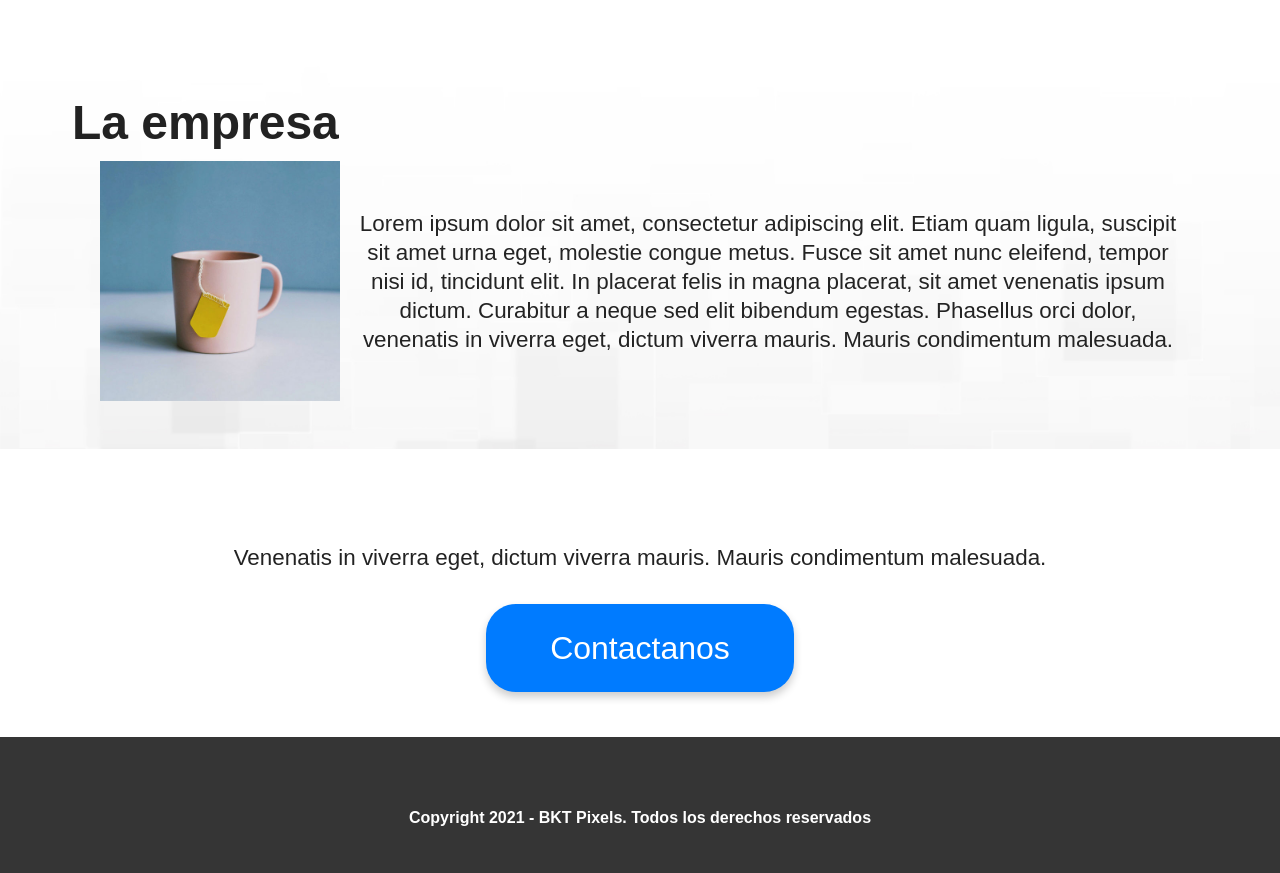
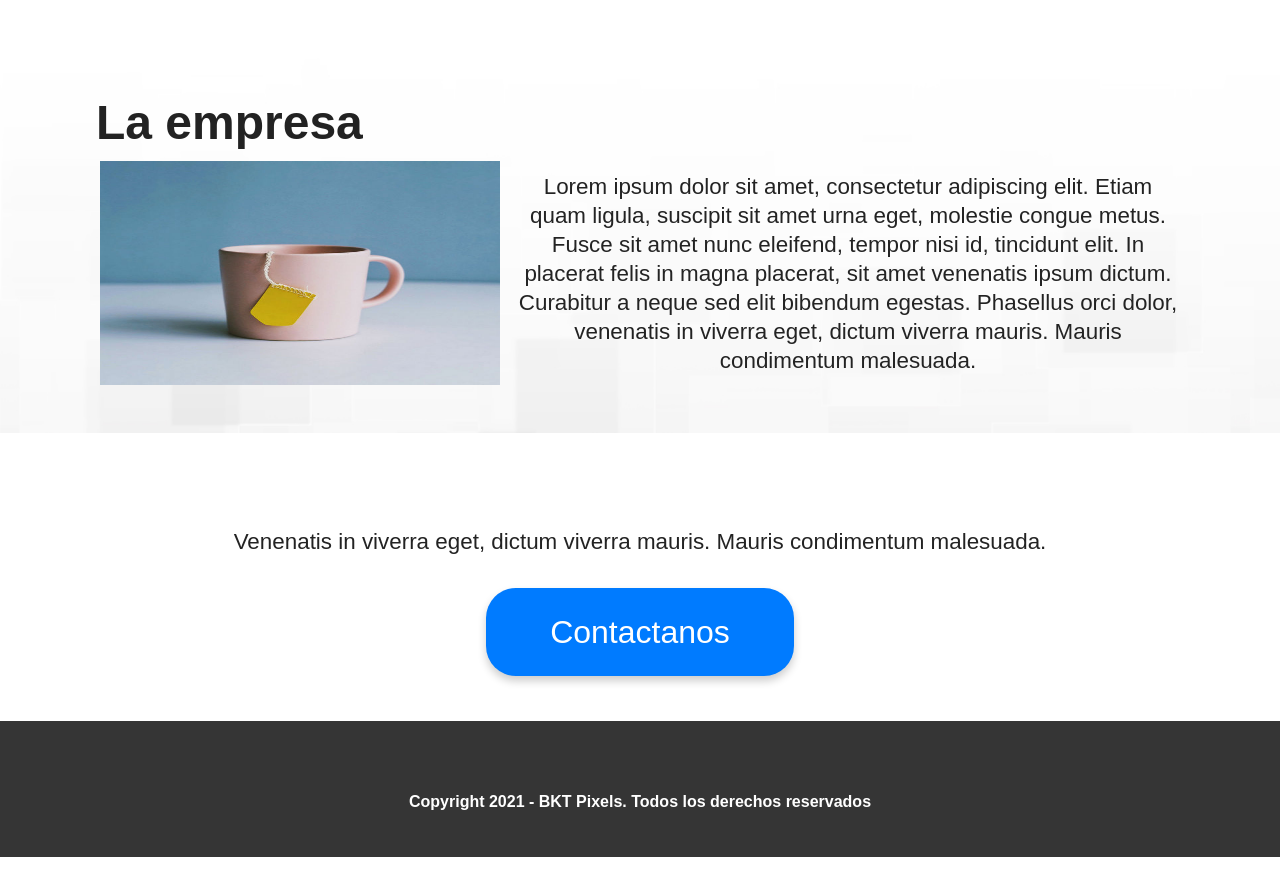
Before and after one commit to brianmazzocchi/bktpixels, a website built with Parcel: page index.html in a window 1280 px wide. Shown: the part 2203-3076 px from the top of the page. Built offline with nearby package versions, Linux system fonts and the light colour scheme.

Commit message:
ahora si, ready to responsivizar

```diff
--- a/css/styles.css
+++ b/css/styles.css
@@ -279,13 +279,13 @@ img.img {
 }
 
 .about-title {
-  margin: 0 0 2em 1.5em;
+  margin: 0 0 2em 2em;
   line-height:1.6;
 }
 
 .about-pic {
-  width: 15em;
-  height:100%;
+  width: 25em;
+  height:14em;
   padding: 0 1em 0 0;
 }
 
@@ -309,8 +309,9 @@ img.img {
 
 .contact-container {
   display:flex;
-  justify-content: center;
-  flex-wrap:wrap;
+  align-items:center;
+  align-content:space-around;
+  flex-direction: column;
 }
 
 .contact {
```
